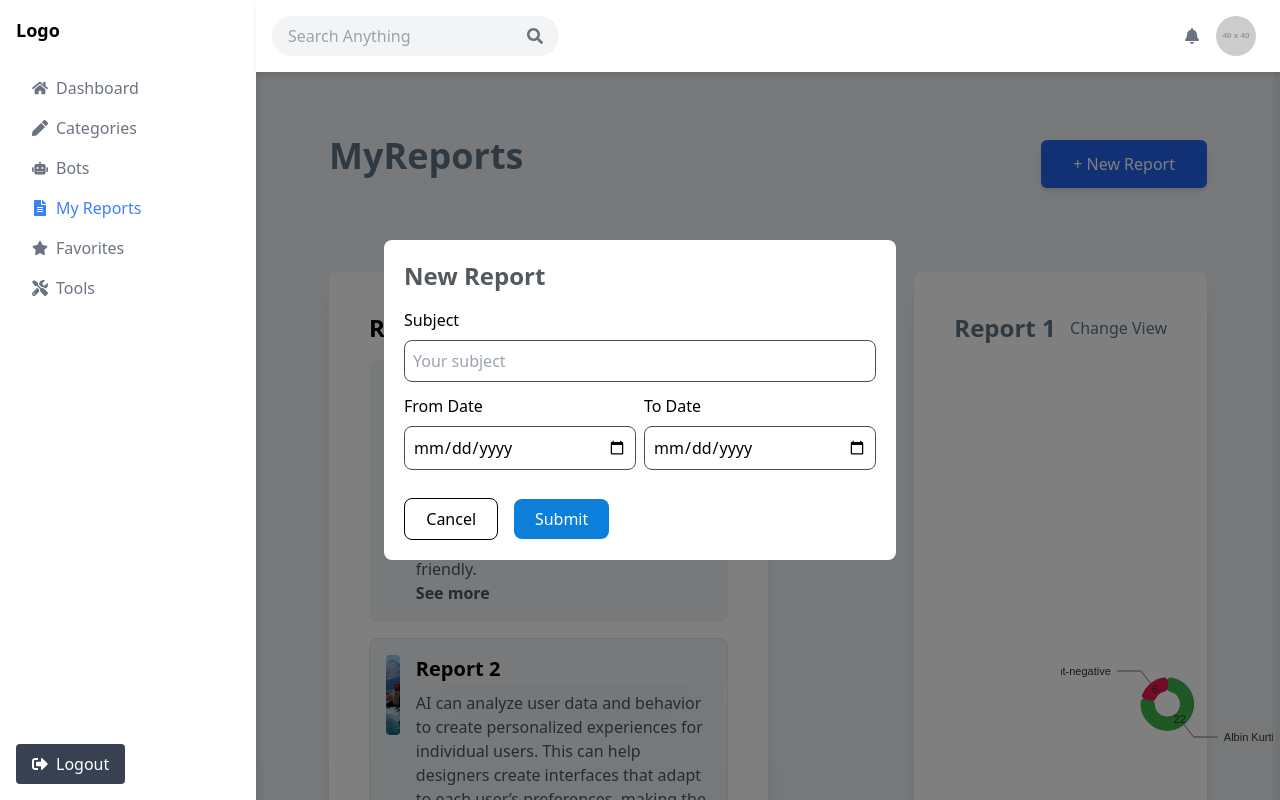
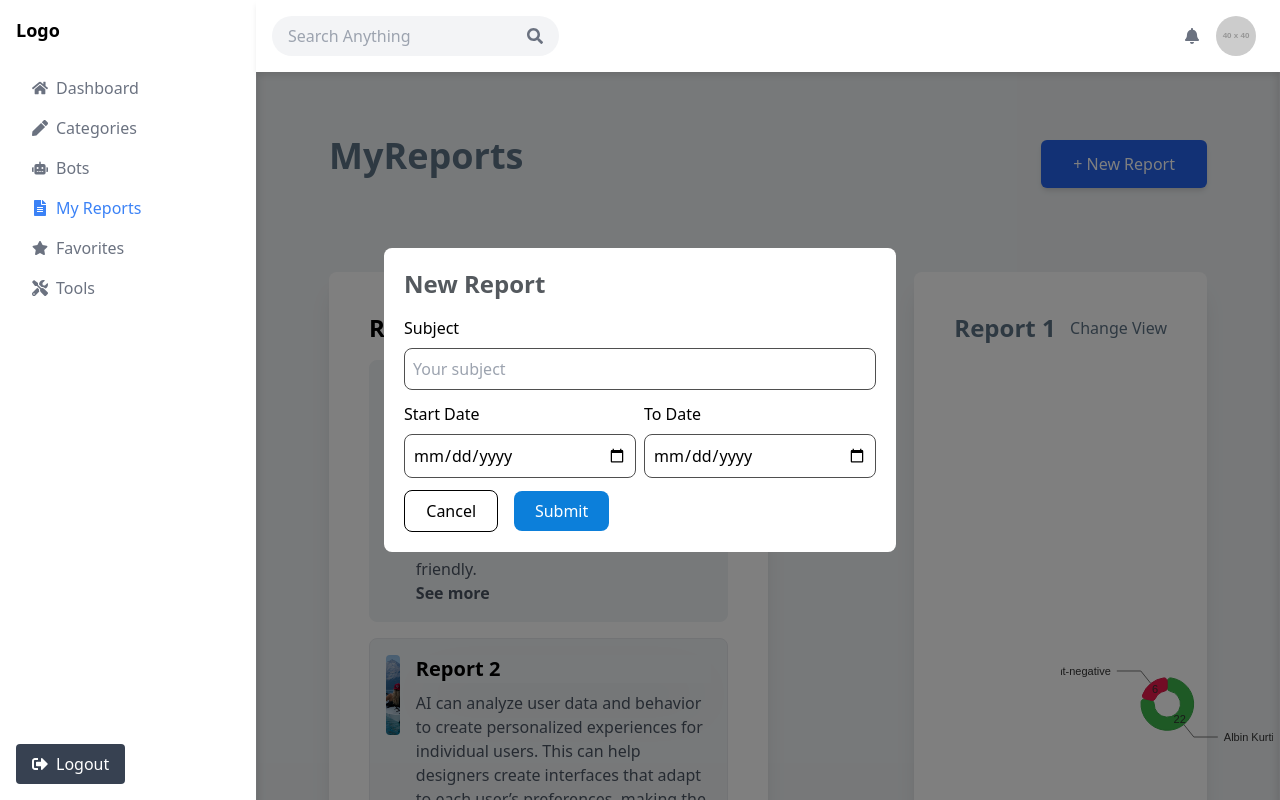
Before and after one commit to ArtisAdemi/vezhguesi-react, a React (Vite) app in the folder vezhguesi/: page /reports in a window 1280 px wide. Both pictures are taken after a click on the button "+ New Report". Shown: the top 800 px of the page. Built offline with nearby package versions, Linux system fonts and the light colour scheme.

Commit message:
created the Create Report method service/model and form is functional, testing is needed

```diff
--- a/vezhguesi/src/components/ReportsForm.tsx
+++ b/vezhguesi/src/components/ReportsForm.tsx
@@ -1,4 +1,7 @@
-import React from 'react'
+import React, { useState } from 'react';
+import ReportServices from "../services/Reports"
+import { Report } from '../models/Reports';
+import { useUser } from '../context/UserContext';
 
 interface ReportsFormProps {
     closeModal: () => void;
@@ -6,40 +9,106 @@ interface ReportsFormProps {
 
 const ReportsForm: React.FC<ReportsFormProps> = ({ closeModal }) => {
 
+    const { user } = useUser();
+
+    const [reportsData, setReportsData] = useState<Report>({
+        subject: "",
+        endDate: new Date(),
+        startDate: new Date(),
+    });
+
+    const [errors, setErrors] = useState<Partial<Report>>({});
+
+    const handleChange = (e: React.ChangeEvent<HTMLInputElement>) => {
+        const { name, value } = e.target;
+        setReportsData((prevData: Report) => ({
+            ...prevData,
+            [name]: value,
+        }));
+        setErrors((prevErrors) => ({
+            ...prevErrors,
+            [name]: "",
+        }));
+    };
+
+    const validate = () => {
+        const newErrors: Partial<Report> = {};
+        if (!reportsData.subject) newErrors.subject = "Subject is required";
+
+        //Kto spom bajn momentalisht
+
+        // Check if toDate and fromDate are valid Date objects
+        // if (reportsData.toDate && !(reportsData.toDate instanceof Date)) {
+        //     newErrors.toDate = "Invalid To Date";
+        // }
+        // if (reportsData.fromDate && !(reportsData.fromDate instanceof Date)) {
+        //     newErrors.fromDate = "Invalid From Date";
+        // }
+
+        return newErrors;
+    };
+
+    const handleSubmit = async (e: React.FormEvent) => {
+        e.preventDefault();
+        const validationErrors = validate();
+        if (Object.keys(validationErrors).length > 0) {
+            setErrors(validationErrors);
+            return;
+        }
+        console.log("formData", reportsData)
+        try {
+            if (user && user.token) {
+                await ReportServices.createReport(reportsData, user.token);
+            }
+            alert("Added a Report successful!");
+        } catch (error) {
+            console.error("Report error:", error);
+            alert("Report failed. Please try again.");
+        }
+    };
+
     return (
         <div className="fixed z-100 h-full inset-0 bg-black bg-opacity-50 flex justify-center items-center">
             <div className="bg-white p-5 rounded-lg max-w-lg w-full space-y-4">
                 <h1 className='text-[#54595E] text-2xl font-semibold'>New Report</h1>
-                <form action="" className='flex flex-col'>
+                <form action="" className='flex flex-col' onSubmit={handleSubmit}>
                     <div className='flex flex-col mb-3'>
                         <label className='mb-2' htmlFor="subject">Subject</label>
                         <input className='p-2 border border-[#4F4F4F] rounded-lg'
+                            name='subject'
+                            value={reportsData.subject}
+                            onChange={handleChange}
                             type="text"
                             id='subject'
                             placeholder='Your subject' />
                     </div>
                     <div className='flex'>
                         <div className='flex flex-col mb-3 mr-2 w-1/2'>
-                            <label className='mb-2' htmlFor="fromDate">From Date</label>
+                            <label className='mb-2' htmlFor="startDate">Start Date</label>
+                            <input
+                                className='p-2 border border-[#4F4F4F] rounded-lg'
+                                name='startDate'
+
+                                type="date"
+                                id='startDate'
+                            />
+                        </div>
+                        <div className='flex flex-col mb-3 w-1/2'>
+                            <label className='mb-2' htmlFor="endDate">To Date</label>
                             <input
                                 className='p-2 border border-[#4F4F4F] rounded-lg'
                                 type="date"
-                                id='fromDate'
-                            />
-                        </div>
-                        <div className='flex flex-col mb-3 w-1/2'>
-                            <label className='mb-2' htmlFor="toDate">To Date</label>
-                            <input
-                                className='p-2 border border-[#4F4F4F] rounded-lg'
-                                type="date"
-                                id='toDate'
+                                name='endDate'
+                                id='endDate'
                             />
                         </div>
 
                     </div>
+                    <div>
+                        <button className='border border-black w-1/5 text-black py-2 px-3 rounded-lg mr-4 hover:opacity-80 duration-300 hover:scale-105' onClick={closeModal}>Cancel</button>
+                        <button type="submit" className='bg-[#0C7FDA] w-1/5 text-white py-2 px-3 rounded-lg hover:opacity-80 duration-300 hover:scale-105'>Submit</button>
+                    </div>
                 </form>
-                <button className='border border-black w-1/5 text-black py-2 px-3 rounded-lg mr-4 hover:opacity-80 duration-300 hover:scale-105' onClick={closeModal}>Cancel</button>
-                <button className='bg-[#0C7FDA] w-1/5 text-white py-2 px-3 rounded-lg hover:opacity-80 duration-300 hover:scale-105' onClick={closeModal}>Submit</button>
             </div>
         </div>
     )
--- /dev/null
+++ b/vezhguesi/src/models/Reports.ts
@@ -0,0 +1,11 @@
+export class Report {
+    subject: string;
+    startDate: Date;
+    endDate: Date;
+
+    constructor() {
+        this.subject = "";
+        this.startDate = new Date();
+        this.endDate = new Date();
+    }
+}
--- /dev/null
+++ b/vezhguesi/src/services/Reports.ts
@@ -0,0 +1,38 @@
+import axios from "axios";
+import { Report } from "../models/Reports";
+import { API_URL } from "./backendUrl";
+
+class ReportService {
+    // Create a new report
+    async createReport(report: Report, token: string): Promise<Report> {
+        const response = await axios.post(`${API_URL}/reports`, report, { headers: { Authorization: `Bearer ${token}` } });
+        return response.data;
+    }
+
+
+
+    // Fetch all reports
+    // async getReports(): Promise<Report[]> {
+    //     const response = await axios.get(`${API_URL}/reports`);
+    //     return response.data;
+    // }
+
+    // // Fetch a report by subject
+    // async getReportBySubject(subject: string): Promise<Report | undefined> {
+    //     const response = await axios.get(`${API_URL}/reports/${subject}`);
+    //     return response.data;
+    // }
+
+    // // Update an existing report
+    // async updateReport(subject: string, updatedReport: Partial<Report>): Promise<Report> {
+    //     const response = await axios.put(`${API_URL}/reports/${subject}`, updatedReport);
+    //     return response.data;
+    // }
+
+    // // Delete a report by subject
+    // async deleteReport(subject: string): Promise<void> {
+    //     await axios.delete(`${API_URL}/reports/${subject}`);
+    // }
+}
+
+export default new ReportService();
```
